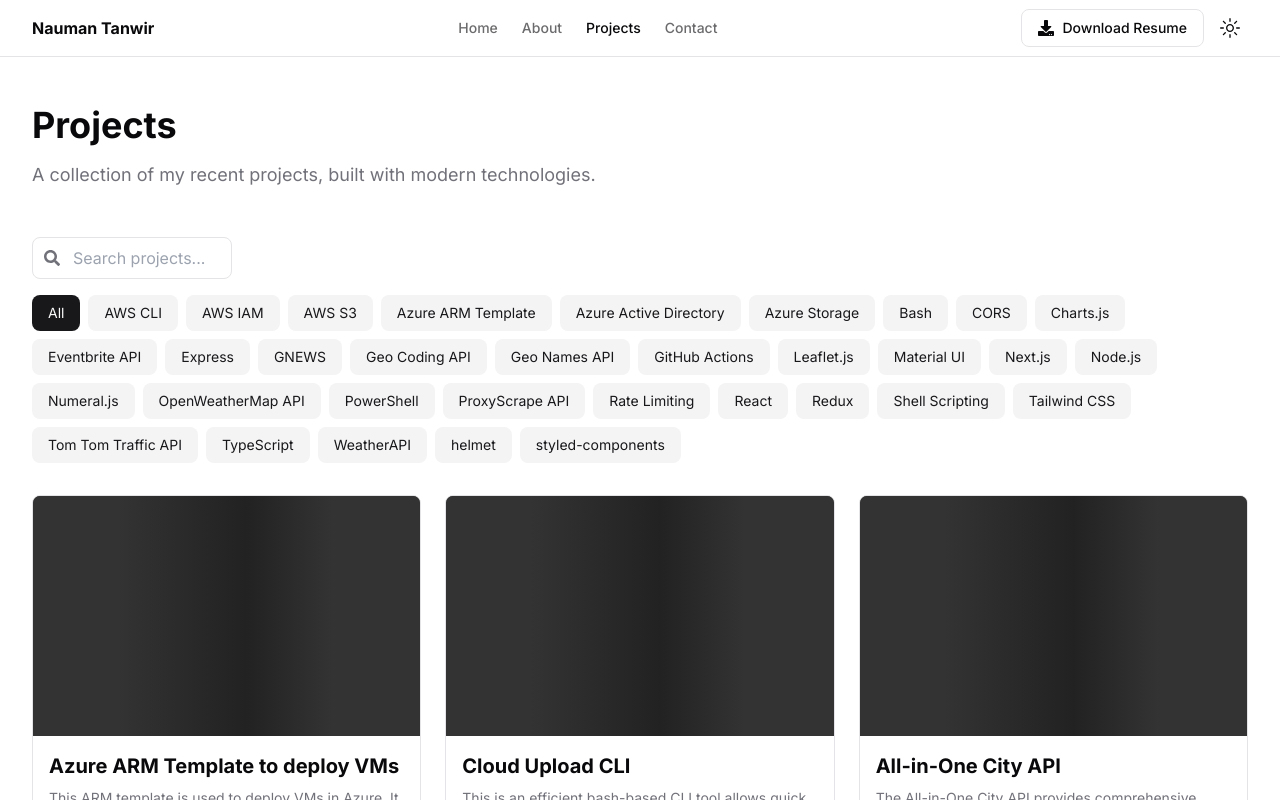
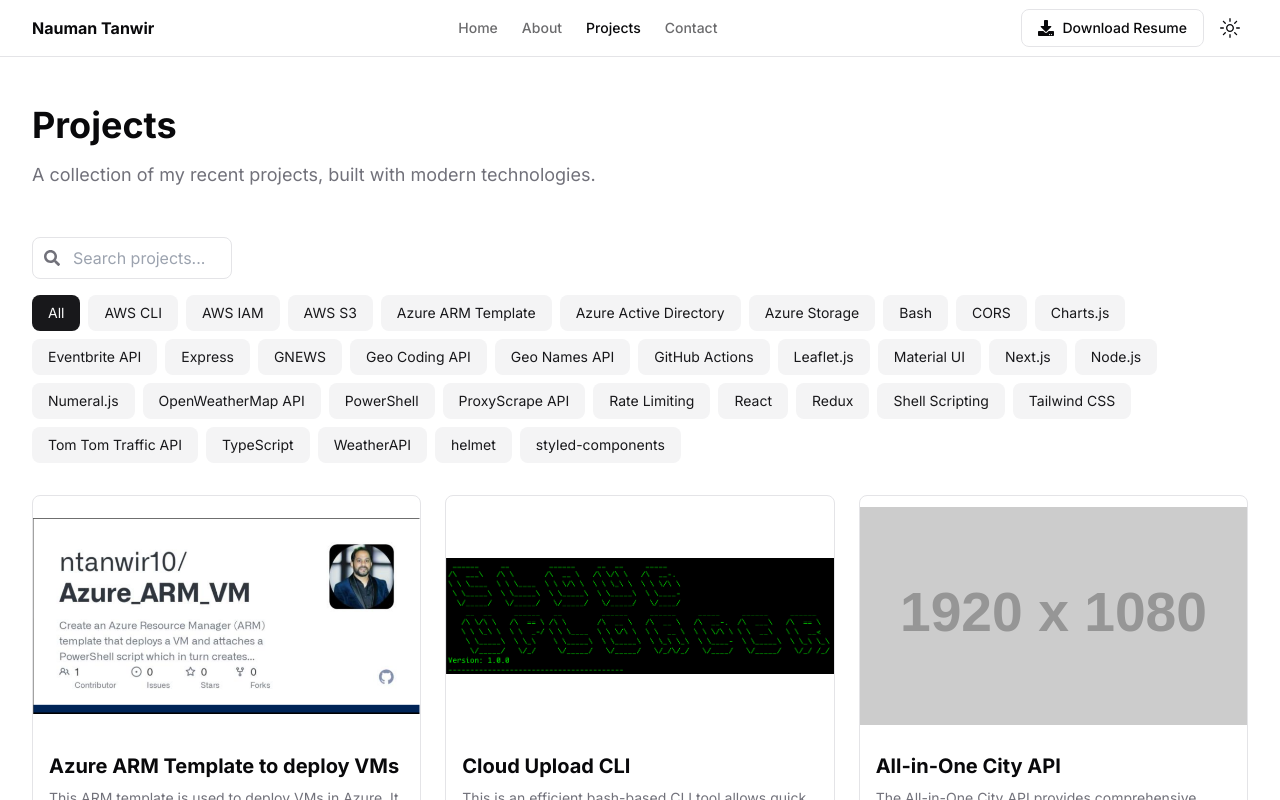
Before and after one commit to ntanwir10/ntanwir-dev-portfolio-2025, a Next.js app: page /projects in a window 1280 px wide. Shown: the top 800 px of the page. Built offline with nearby package versions, Linux system fonts and the light colour scheme.

Commit message:
added history

```diff
--- a/src/app/layout.tsx
+++ b/src/app/layout.tsx
@@ -1,4 +1,4 @@
-import type { Metadata } from "next";
+import type { Metadata, Viewport } from "next";
 import { Analytics } from "@vercel/analytics/react"
 import { SpeedInsights } from "@vercel/speed-insights/next"
 import { Inter } from "next/font/google";
@@ -8,6 +8,10 @@ import { Footer } from "@/components/layout/Footer";
 import { ConnectSectionWrapper } from "@/components/shared/ConnectSectionWrapper";
 
 const inter = Inter({ subsets: ["latin"] });
+
+export const viewport: Viewport = {
+  themeColor: "#ffffff",
+};
 
 export const metadata: Metadata = {
   title: "Nauman Tanwir | Full Stack Engineer and Cloud Enthusiast",
@@ -53,7 +57,6 @@ export const metadata: Metadata = {
     ],
   },
   manifest: "/icons/site.webmanifest",
-  themeColor: "#ffffff",
   appleWebApp: {
     capable: true,
     statusBarStyle: "default",
--- /dev/null
+++ b/src/app/projects/[id]/ProjectImage.tsx
@@ -0,0 +1,40 @@
+"use client";
+
+import Image from "next/image";
+import { useState } from "react";
+import type { Project } from "@/lib/projects";
+
+const getPlaceholderImage = (width: number, height: number, text: string) =>
+  `https://placehold.co/${width}x${height}/1F2937/ffffff/png?text=${encodeURIComponent(text)}`;
+
+// Projects that should always use placeholder images
+const PLACEHOLDER_PROJECTS = ["scrape_free_proxy", "city_api"];
+
+export function ProjectImage({ project }: { project: Project }) {
+  const [imageError, setImageError] = useState(false);
+  const [isLoading, setIsLoading] = useState(true);
+
+  const shouldUsePlaceholder = imageError || PLACEHOLDER_PROJECTS.includes(project.id);
+  const imageUrl = shouldUsePlaceholder
+    ? getPlaceholderImage(1920, 1080, project.title)
+    : project.image;
+
+  return (
+    <div className="relative aspect-video overflow-hidden rounded-lg bg-muted">
+      <Image
+        src={imageUrl}
+        alt={project.title}
+        fill
+        className={`object-cover duration-700 ease-in-out ${
+          isLoading ? 'scale-110 blur-2xl grayscale'
+          : 'scale-100 blur-0 grayscale-0'
+        }`}
+        priority
+        sizes="(max-width: 768px) 100vw, (max-width: 1200px) 50vw, 33vw"
+        quality={100}
+        onError={() => setImageError(true)}
+        onLoad={() => setIsLoading(false)}
+      />
+    </div>
+  );
+}
--- a/src/app/projects/[id]/page.tsx
+++ b/src/app/projects/[id]/page.tsx
@@ -1,14 +1,14 @@
 import { notFound } from "next/navigation";
-import Image from "next/image";
 import Link from "next/link";
 import { FaGithub, FaExternalLinkAlt, FaArrowLeft } from "react-icons/fa";
 import { Header } from "@/components/layout/Header";
 import { projects } from "@/lib/projects";
+import { ProjectImage } from "./ProjectImage";
 
 type Props = {
-  params: Promise<{
+  params: {
     id: string;
-  }>;
+  };
 };
 
 export function generateStaticParams() {
@@ -39,14 +39,7 @@ export default async function ProjectPage({ params }: Props) {
           </Link>
 
           <div className="grid gap-8 lg:grid-cols-2">
-            <div className="relative aspect-video overflow-hidden rounded-lg">
-              <Image
-                src={project.image}
-                alt={project.title}
-                fill
-                className="object-cover"
-              />
-            </div>
+            <ProjectImage project={project} />
 
             <div>
               <h1 className="mb-4 text-4xl font-bold">{project.title}</h1>
--- a/src/components/shared/ProjectCard.tsx
+++ b/src/components/shared/ProjectCard.tsx
@@ -29,6 +29,9 @@ const toBase64 = (str: string) =>
 const getPlaceholderImage = (width: number, height: number, text: string) =>
   `https://placehold.co/${width}x${height}/1F2937/ffffff/png?text=${encodeURIComponent(text)}`;
 
+// Projects that should always use placeholder images
+const PLACEHOLDER_PROJECTS = ["scrape_free_proxy", "city_api"];
+
 export function ProjectCard({ project }: { project: Project }) {
   const [isExpanded, setIsExpanded] = useState(false);
   const [imageError, setImageError] = useState(false);
@@ -38,6 +41,11 @@ export function ProjectCard({ project }: { project: Project }) {
   const displayText = isExpanded
     ? project.description
     : project.description.slice(0, maxLength);
+
+  const shouldUsePlaceholder = imageError || PLACEHOLDER_PROJECTS.includes(project.id);
+  const imageUrl = shouldUsePlaceholder
+    ? getPlaceholderImage(1920, 1080, project.title)
+    : project.image;
 
   return (
     <motion.div
@@ -55,17 +63,21 @@ export function ProjectCard({ project }: { project: Project }) {
           />
         )}
         <Image
-          src={imageError ? getPlaceholderImage(1920, 1080, project.title) : project.image}
+          src={imageUrl}
           alt={project.title}
           fill
-          className={`object-contain object-center transition-transform duration-300 group-hover:scale-105 ${
-            isImageLoading ? 'opacity-0' : 'opacity-100'
+          className={`object-contain object-center transition-all duration-700 ease-in-out group-hover:scale-105 ${
+            isImageLoading
+              ? 'scale-110 blur-2xl grayscale opacity-0'
+              : 'scale-100 blur-0 grayscale-0 opacity-100'
           }`}
-          onLoadingComplete={() => setIsImageLoading(false)}
+          onLoad={() => setIsImageLoading(false)}
           onError={() => {
             setImageError(true);
             setIsImageLoading(false);
           }}
+          priority={project.featured}
+          sizes="(max-width: 768px) 100vw, (max-width: 1200px) 50vw, 33vw"
         />
       </Link>
       <div className="p-4">
```
